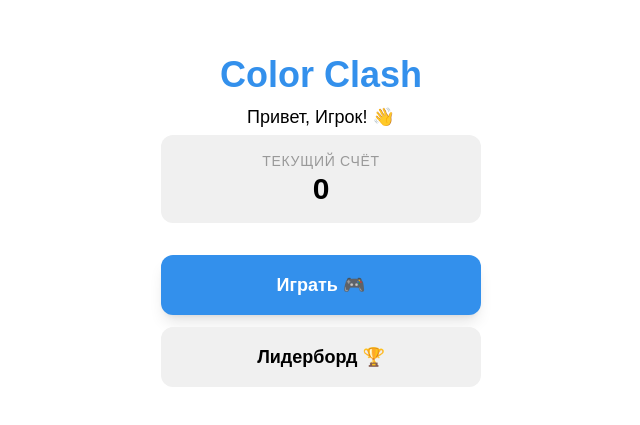
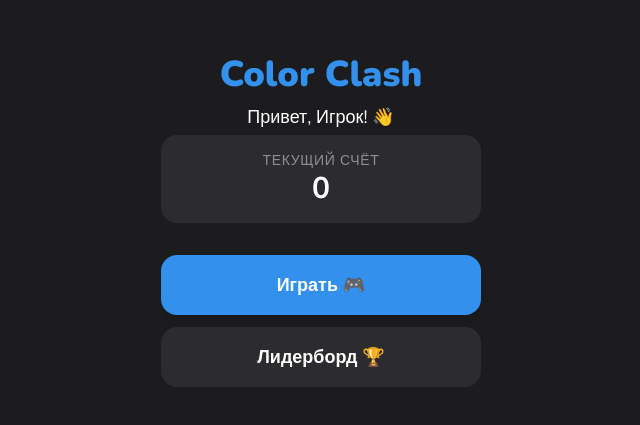
Before and after one commit to octomine/circles-game-tma, a Next.js app: page / in a window 1280 px wide. Shown: the part 179-604 px from the top of the page, without its empty margins (319-959 px from the left). Built offline with nearby package versions, Linux system fonts and the light colour scheme; no server answers.

Commit message:
add ui-kit

```diff
--- a/app/layout.tsx
+++ b/app/layout.tsx
@@ -1,18 +1,18 @@
 import type { Metadata } from 'next';
-import { Geist, Geist_Mono } from 'next/font/google';
+import { Nunito } from 'next/font/google';
+import { getLocale, getMessages } from 'next-intl/server';
+import type { ReactNode } from 'react';
+
 import '../src/app/styles/globals.css';
-import { getLocale, getMessages } from 'next-intl/server';
 
 import { AppProviders } from './providers';
 
-const geistSans = Geist({
-  variable: '--font-geist-sans',
-  subsets: ['latin'],
-});
-
-const geistMono = Geist_Mono({
-  variable: '--font-geist-mono',
-  subsets: ['latin'],
+// Кириллицу подключаем явно: без неё русский текст падает на системный шрифт.
+// variable отдаёт CSS-переменную --font-nunito, из которой тема собирает --font-sans.
+const nunito = Nunito({
+  variable: '--font-nunito',
+  subsets: ['cyrillic', 'latin'],
+  weight: ['400', '700', '900'],
 });
 
 export const metadata: Metadata = {
@@ -23,14 +23,14 @@ export const metadata: Metadata = {
 export default async function RootLayout({
   children,
 }: Readonly<{
-  children: React.ReactNode;
+  children: ReactNode;
 }>) {
   const locale = await getLocale();
   const messages = await getMessages();
 
   return (
-    <html lang="en" className={`${geistSans.variable} ${geistMono.variable} h-full antialiased`}>
-      <body className="flex min-h-full flex-col">
+    <html lang="en" className={`${nunito.variable} h-full antialiased`}>
+      <body className="bg-background text-text flex min-h-full flex-col font-sans">
         <AppProviders messages={messages} locale={locale}>
           {children}
         </AppProviders>
--- a/src/app/styles/globals.css
+++ b/src/app/styles/globals.css
@@ -1,29 +1,37 @@
 @import 'tailwindcss';
 
-:root {
-  --background: #ffffff;
-  --foreground: #171717;
+/* Тема Tailwind v4: переменные из @theme автоматически создают утилиты,
+   поэтому tailwind.config.ts не нужен: --color-primary → bg-primary/text-primary,
+   --shadow-btn → shadow-btn, --radius-xl → rounded-xl. */
+@theme {
+  /* Цвета */
+  --color-background: #121216;
+  --color-primary: #3b82f6;
+  --color-primary-dark: #1d4ed8; /* Для 3D-тени */
+  --color-surface: rgba(255, 255, 255, 0.05);
+  --color-danger: #ef4444;
+  --color-success: #10b981;
+  --color-gold: #fbbf24;
 
-  --tg-theme-bg-color: #ffffff;
-  --tg-theme-text-color: #000000;
-  --tg-theme-hint-color: #999999;
-  --tg-theme-button-color: #3390ec;
-  --tg-theme-button-text-color: #ffffff;
-  --tg-theme-secondary-bg-color: #f0f0f0;
+  --color-text: #ffffff;
+  --color-text-muted: rgba(255, 255, 255, 0.6);
+
+  /* Радиусы */
+  --radius-xl: 1rem;
+  --radius-2xl: 1.5rem;
+
+  /* Тени */
+  --shadow-btn: 0 4px 0 var(--color-primary-dark);
+  --shadow-glass: 0 8px 32px 0 rgba(0, 0, 0, 0.3);
+
+  /* Шрифт */
+  --font-sans: var(--font-nunito), system-ui, sans-serif;
 }
 
-@theme inline {
-  --color-background: var(--background);
-  --color-foreground: var(--foreground);
-  --font-sans: var(--font-geist-sans);
-  --font-mono: var(--font-geist-mono);
-}
-
-@media (prefers-color-scheme: dark) {
+/* Telegram WebApp перезаписывает эти переменные в рантайме (см. TelegramProvider),
+   поэтому здесь только тёмные фолбэки: без них до маунта провайдера и в обычном
+   браузере экраны с var(--tg-theme-*) остались бы светлыми. */
 :root {
-    --background: #0a0a0a;
-    --foreground: #ededed;
-
   --tg-theme-bg-color: #1c1c1e;
   --tg-theme-text-color: #ffffff;
   --tg-theme-hint-color: #8e8e93;
@@ -31,10 +39,9 @@
   --tg-theme-button-text-color: #ffffff;
   --tg-theme-secondary-bg-color: #2c2c2e;
 }
-}
 
 body {
-  background: var(--background);
-  color: var(--foreground);
-  font-family: Arial, Helvetica, sans-serif;
+  background: var(--color-background);
+  color: var(--color-text);
+  font-family: var(--font-sans);
 }
--- a/src/shared/index.ts
+++ b/src/shared/index.ts
@@ -2,5 +2,6 @@ export { initTelegramMock } from './lib/telegram-mock';
 export * from './lib/telegram';
 export * from './gamepush';
 export * from './i18n';
+export * from './ui';
 export { cn } from './lib/cn';
 export { toSafeNumber } from './lib/number';
--- /dev/null
+++ b/src/shared/ui/Button/Button.tsx
@@ -0,0 +1,62 @@
+'use client';
+
+import { type ComponentPropsWithoutRef, type ReactNode } from 'react';
+
+import { cn } from '@/shared/lib/cn';
+
+export type ButtonVariant = 'primary' | 'secondary' | 'icon';
+export type ButtonSize = 'sm' | 'md' | 'lg';
+
+export interface ButtonProps extends Omit<ComponentPropsWithoutRef<'button'>, 'children'> {
+  variant?: ButtonVariant;
+  size?: ButtonSize;
+  className?: string;
+  children: ReactNode;
+}
+
+const BASE_CLASSES =
+  'inline-flex items-center justify-center gap-2 rounded-xl font-bold transition-all duration-100 select-none';
+
+// Варианты задают только «шкурку»: цвет и способ реакции на нажатие.
+const VARIANT_CLASSES: Record<ButtonVariant, string> = {
+  // shadow-btn — это подложка снизу (0 4px 0 primary-dark). В active кнопка
+  // съезжает вниз на эту же высоту (translate-y-1) и тень убирается: получается
+  // эффект физического нажатия, без CSS-модулей и инлайн-стилей.
+  primary:
+    'bg-primary text-text shadow-btn hover:bg-blue-500 active:translate-y-1 active:shadow-none',
+  secondary: 'border border-white/10 bg-surface text-text hover:bg-white/10',
+  icon: 'rounded-full bg-surface p-3 text-text hover:bg-white/10',
+};
+
+const SIZE_CLASSES: Record<ButtonSize, string> = {
+  sm: 'px-4 py-2 text-sm',
+  md: 'px-6 py-3 text-base',
+  lg: 'px-8 py-4 text-lg',
+};
+
+/**
+ * Базовая кнопка UI-Kit. У варианта icon размеры игнорируются: квадрат задаётся p-3.
+ */
+export const Button = ({
+  variant = 'primary',
+  size = 'md',
+  className,
+  children,
+  type = 'button',
+  ...rest
+}: ButtonProps) => {
+  // cn склеивает классы и через tailwind-merge убирает конфликты: className снаружи
+  // может переопределить цвет или отступ, не дублируя утилиты в разметке.
+  const classes = cn(
+    BASE_CLASSES,
+    VARIANT_CLASSES[variant],
+    variant !== 'icon' && SIZE_CLASSES[size],
+    className
+  );
+
+  return (
+    <button type={type} className={classes} {...rest}>
+      {children}
+    </button>
+  );
+};
--- /dev/null
+++ b/src/shared/ui/Button/index.ts
@@ -0,0 +1,2 @@
+export { Button } from './Button';
+export type { ButtonProps, ButtonSize, ButtonVariant } from './Button';
--- /dev/null
+++ b/src/shared/ui/Card/Card.tsx
@@ -0,0 +1,25 @@
+import { type ComponentPropsWithoutRef, type ReactNode } from 'react';
+
+import { cn } from '@/shared/lib/cn';
+
+export interface CardProps extends Omit<ComponentPropsWithoutRef<'div'>, 'children'> {
+  className?: string;
+  children: ReactNode;
+}
+
+/**
+ * Стеклянная карточка: полупрозрачная surface-подложка + blur и мягкая тень.
+ */
+export const Card = ({ className, children, ...rest }: CardProps) => (
+  // cn нужен, чтобы внешний className мог переопределить паддинги или радиус,
+  // а конфликтующие утилиты не остались в итоговой строке классов.
+  <div
+    className={cn(
+      'bg-surface shadow-glass rounded-2xl border border-white/10 backdrop-blur-md',
+      className
+    )}
+    {...rest}
+  >
+    {children}
+  </div>
+);
--- /dev/null
+++ b/src/shared/ui/Card/index.ts
@@ -0,0 +1,2 @@
+export { Card } from './Card';
+export type { CardProps } from './Card';
--- /dev/null
+++ b/src/shared/ui/Typography/Text.tsx
@@ -0,0 +1,15 @@
+import { type ReactNode } from 'react';
+
+import { cn } from '@/shared/lib/cn';
+
+export interface TextProps {
+  className?: string;
+  children: ReactNode;
+}
+
+/**
+ * Обычный абзац: приглушённый цвет, чтобы визуально не спорить с заголовками.
+ */
+export const Text = ({ className, children }: TextProps) => (
+  <p className={cn('text-text-muted text-base', className)}>{children}</p>
+);
--- /dev/null
+++ b/src/shared/ui/Typography/Title.tsx
@@ -0,0 +1,19 @@
+import { type ReactNode } from 'react';
+
+import { cn } from '@/shared/lib/cn';
+
+export type TitleLevel = 'h1' | 'h2' | 'h3';
+
+export interface TitleProps {
+  as?: TitleLevel;
+  className?: string;
+  children: ReactNode;
+}
+
+/**
+ * Заголовок экрана. Уровень тега задаётся пропом as, стиль от него не зависит:
+ * семантику (h1/h2/h3) и размер можно менять независимо.
+ */
+export const Title = ({ as: Tag = 'h1', className, children }: TitleProps) => (
+  <Tag className={cn('text-text text-3xl font-black', className)}>{children}</Tag>
+);
--- /dev/null
+++ b/src/shared/ui/Typography/index.ts
@@ -0,0 +1,4 @@
+export { Text } from './Text';
+export type { TextProps } from './Text';
+export { Title } from './Title';
+export type { TitleLevel, TitleProps } from './Title';
--- /dev/null
+++ b/src/shared/ui/index.ts
@@ -0,0 +1,6 @@
+export { Button } from './Button';
+export type { ButtonProps, ButtonSize, ButtonVariant } from './Button';
+export { Card } from './Card';
+export type { CardProps } from './Card';
+export { Text, Title } from './Typography';
+export type { TextProps, TitleLevel, TitleProps } from './Typography';
```
Lines whose indentation alone changed are shown as unchanged.
